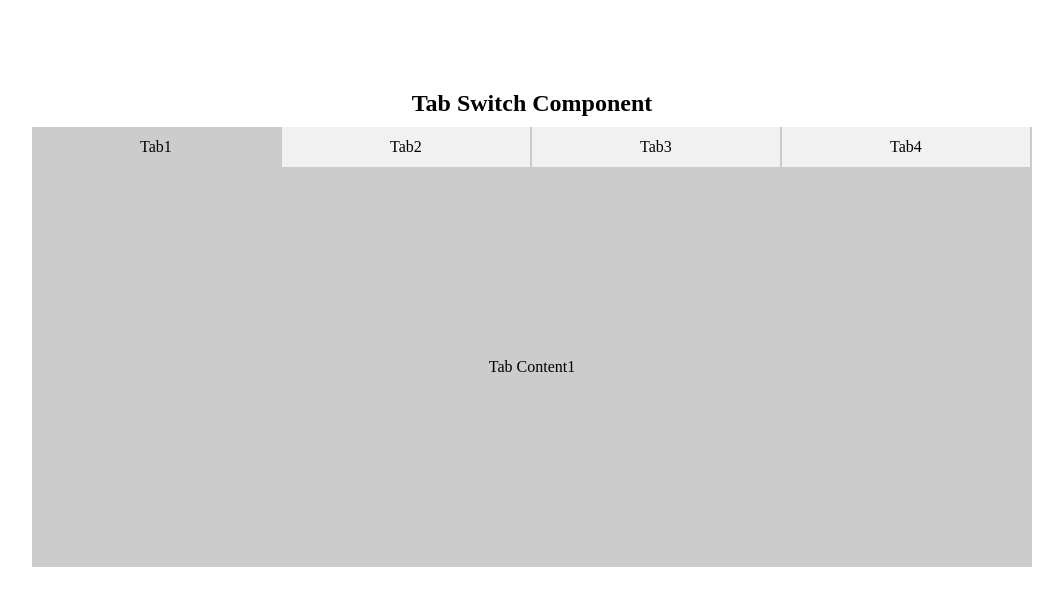
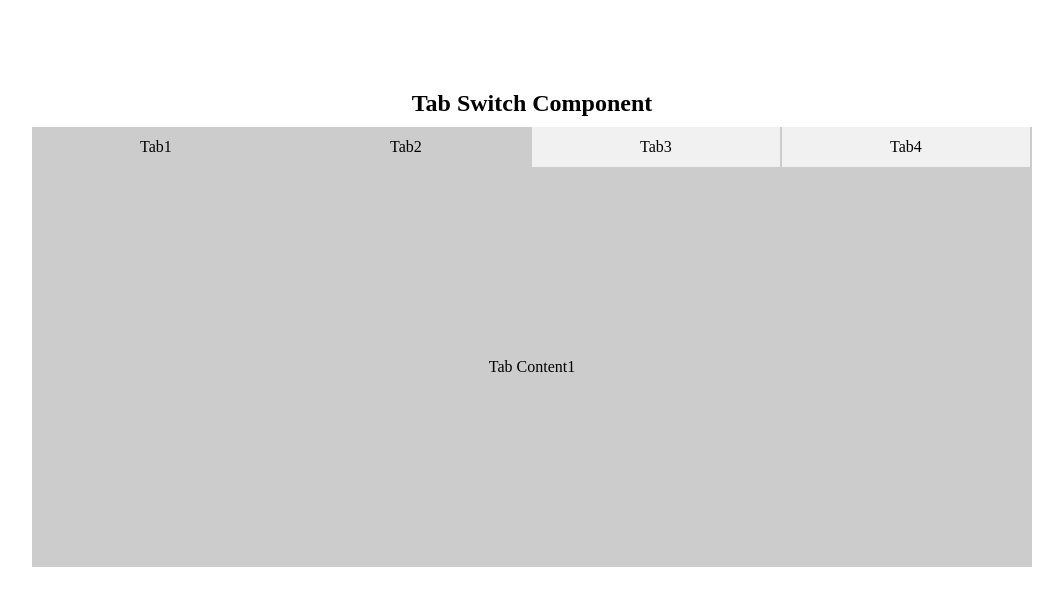
Before and after one commit to tjcchen/practice-makes-perfect, a plain HTML site: page Tabs/tabs.html in a window 1280 px wide. Both pictures are taken after a click on the element "Tab2". Shown: the whole page, without its empty margins (108-1171 px from the left). Drawn offline with Linux system fonts and the light colour scheme.

Commit message:
Fix tabs console error

```diff
--- a/Tabs/tabs.html
+++ b/Tabs/tabs.html
@@ -78,6 +78,10 @@
           // let index = oTabs.indexOf(e.target);
           // console.log(index);
 
+          // oTabs[i].style.backgroundColor = '#f1f1f1';
+
+          this.style.backgroundColor = '#ccc';
+
         }, false);
       }
     };
```
